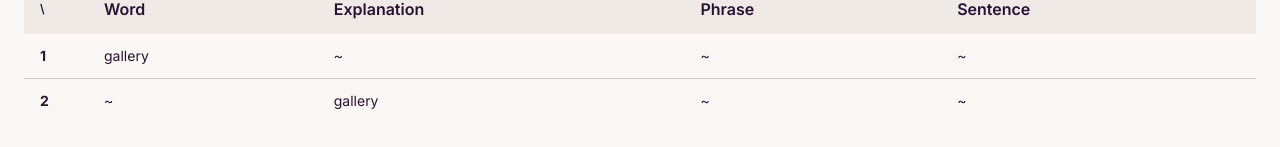
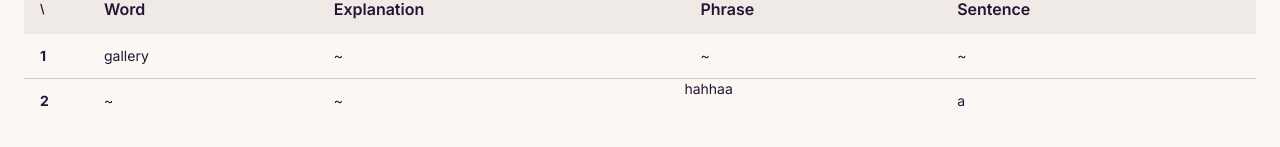
Before and after one commit to xyt-dev/webnotes, a Next.js app: page /english/words in a window 1280 px wide. Shown: the part 163-310 px from the top of the page. Built offline with nearby package versions, Linux system fonts and the light colour scheme.

Commit message:
update DaisyTable

```diff
--- a/src/app/english/words/page.tsx
+++ b/src/app/english/words/page.tsx
@@ -11,8 +11,9 @@ export default function EnglishWords() {
         </tr>
         <tr>
           <td></td>
-          <td> gallery    </td>
-          <td></td>
+          <td>     </td>
+          <span>hahhaa</span>
+          <td>a</td>
         </tr>
       </Table>
     </div>
--- a/src/components/DaisyTable.tsx
+++ b/src/components/DaisyTable.tsx
@@ -13,9 +13,8 @@ export default function Table({ children, heads, indexed }: { children?: React.R
           const content = tdChild.props.children;
           if (!content || (typeof content === 'string' && content.trim() === ''))
             return React.cloneElement(tdChild, {}, '~')
-          else
-            return tdChild;
         }
+        return tdChild;
       })
       indexed = indexed || false
       const processedRowChildren = indexed
@@ -25,6 +24,7 @@ export default function Table({ children, heads, indexed }: { children?: React.R
     }
     return trChild;
   })
+
   return (
     <div className="overflow-x-auto">
       <table className="daisy-table">
```
